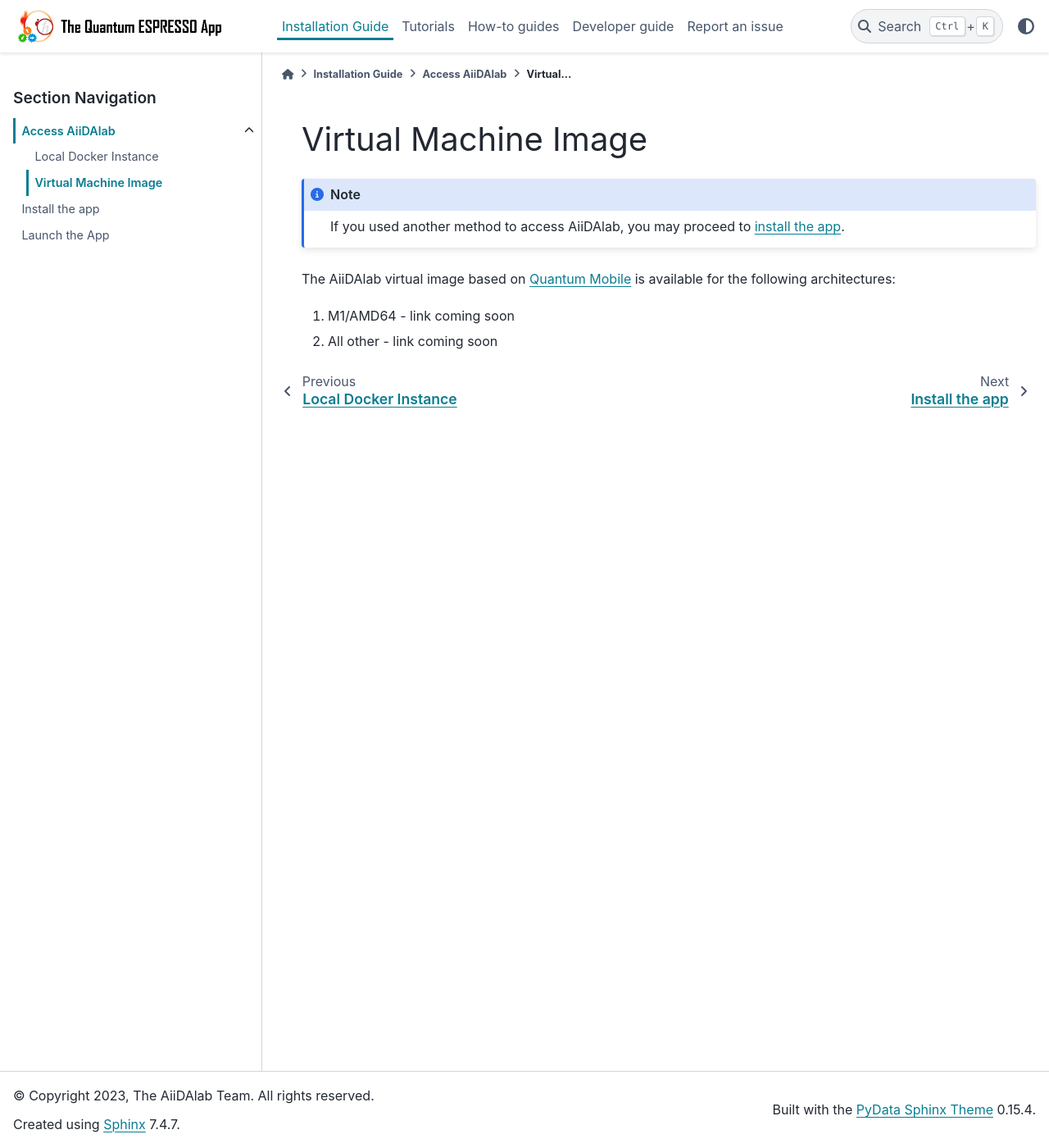
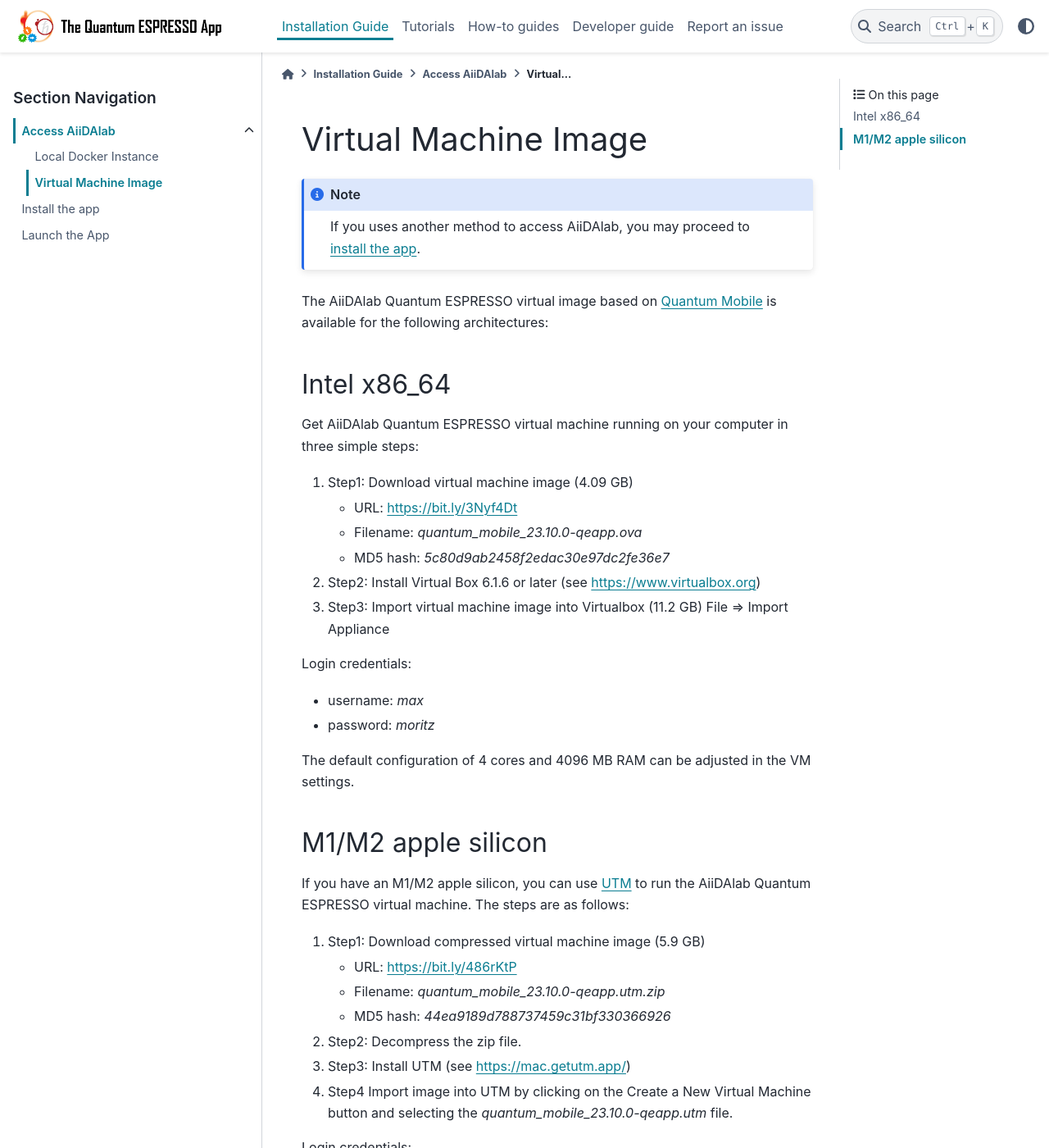
Before and after one commit to aiidalab/aiidalab-qe, a Sphinx documentation site: the page built from docs/source/installation/access_aiidalab/vm.rst, in a window 1280 px wide and 1400 px high. Shown: the whole window at 82% size. Built offline with Sphinx 7.4.7 and the PyData theme 0.15.4, drawn with Linux system fonts in a browser that asks for light colours; some of the changed text lies outside the part shown.

Commit message:
Add Virtual Machine links

```diff
--- a/docs/source/installation/access_aiidalab/vm.rst
+++ b/docs/source/installation/access_aiidalab/vm.rst
@@ -4,9 +4,49 @@
 
 .. note::
 
-   If you used another method to access AiiDAlab, you may proceed to :doc:`install the app </installation/install>`.
+   If you uses another method to access AiiDAlab, you may proceed to :doc:`install the app </installation/install>`.
 
-The AiiDAlab virtual image based on `Quantum Mobile <https://quantum-mobile.readthedocs.io/>`_ is available for the following architectures:
+The AiiDAlab Quantum ESPRESSO virtual image based on `Quantum Mobile <https://quantum-mobile.readthedocs.io/>`_ is available for the following architectures:
 
-#. M1/AMD64 - link coming soon
-#. All other - link coming soon
+Intel x86_64
+------------
+
+Get AiiDAlab Quantum ESPRESSO virtual machine running on your computer in three simple steps:
+
+#. Step1: Download virtual machine image (4.09 GB)
+
+   + URL: https://bit.ly/3Nyf4Dt
+   + Filename: `quantum_mobile_23.10.0-qeapp.ova`
+   + MD5 hash: `5c80d9ab2458f2edac30e97dc2fe36e7`
+
+#. Step2: Install Virtual Box 6.1.6 or later (see https://www.virtualbox.org)
+#. Step3: Import virtual machine image into Virtualbox (11.2 GB) File => Import Appliance
+
+Login credentials:
+
++ username: `max`
++ password: `moritz`
+
+The default configuration of 4 cores and 4096 MB RAM can be adjusted in the VM settings.
+
+M1/M2 apple silicon
+-------------------
+
+If you have an M1/M2 apple silicon, you can use `UTM <https://mac.getutm.app/>`_ to run the AiiDAlab Quantum ESPRESSO virtual machine. The steps are as follows:
+
+#. Step1: Download compressed virtual machine image (5.9 GB)
+
+   + URL: https://bit.ly/486rKtP
+   + Filename: `quantum_mobile_23.10.0-qeapp.utm.zip`
+   + MD5 hash: `44ea9189d788737459c31bf330366926`
+
+#. Step2: Decompress the zip file.
+#. Step3: Install UTM (see https://mac.getutm.app/)
+#. Step4 Import image into UTM by clicking on the Create a New Virtual Machine button and selecting the `quantum_mobile_23.10.0-qeapp.utm` file.
+
+Login credentials:
+
++ username: `max`
++ password: `moritz`
+
+The default configuration of 4 cores and 4096 MB RAM can be adjusted in the VM settings.
```
